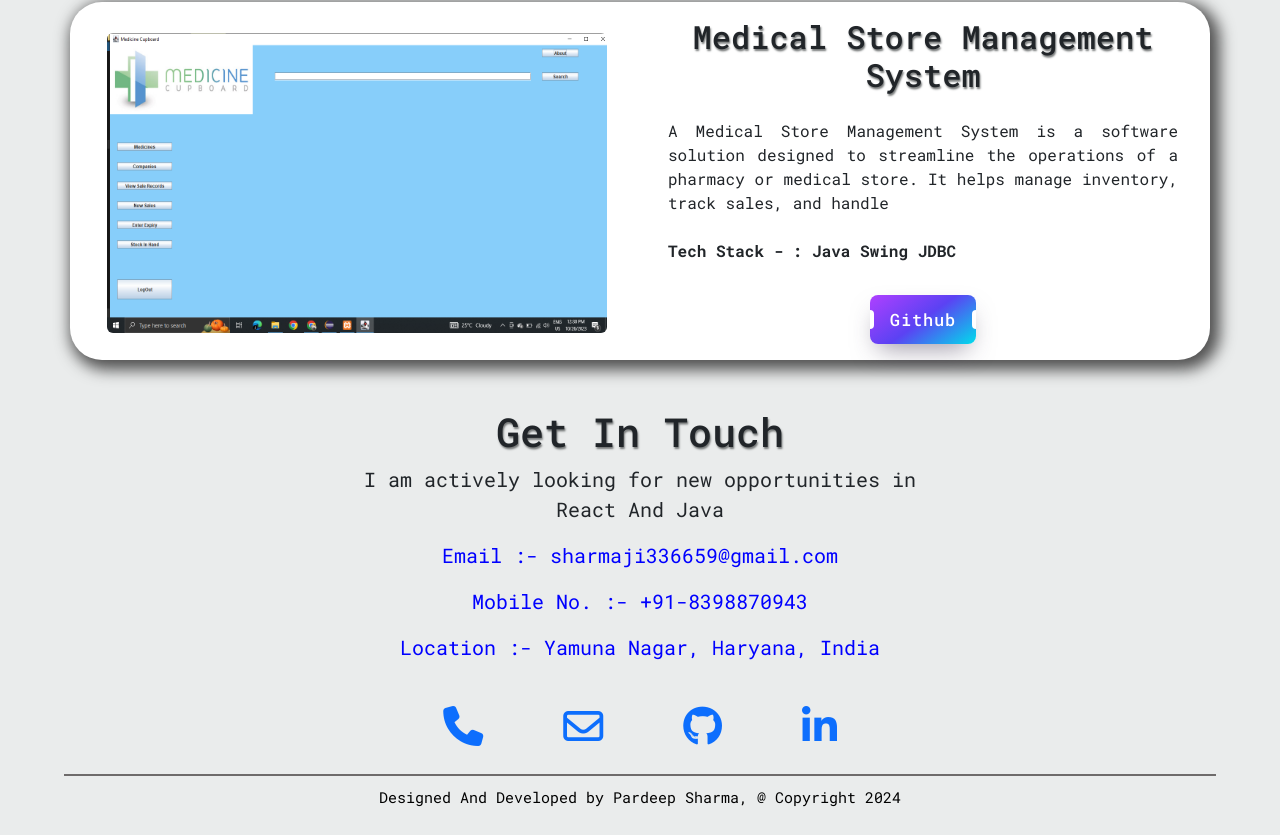
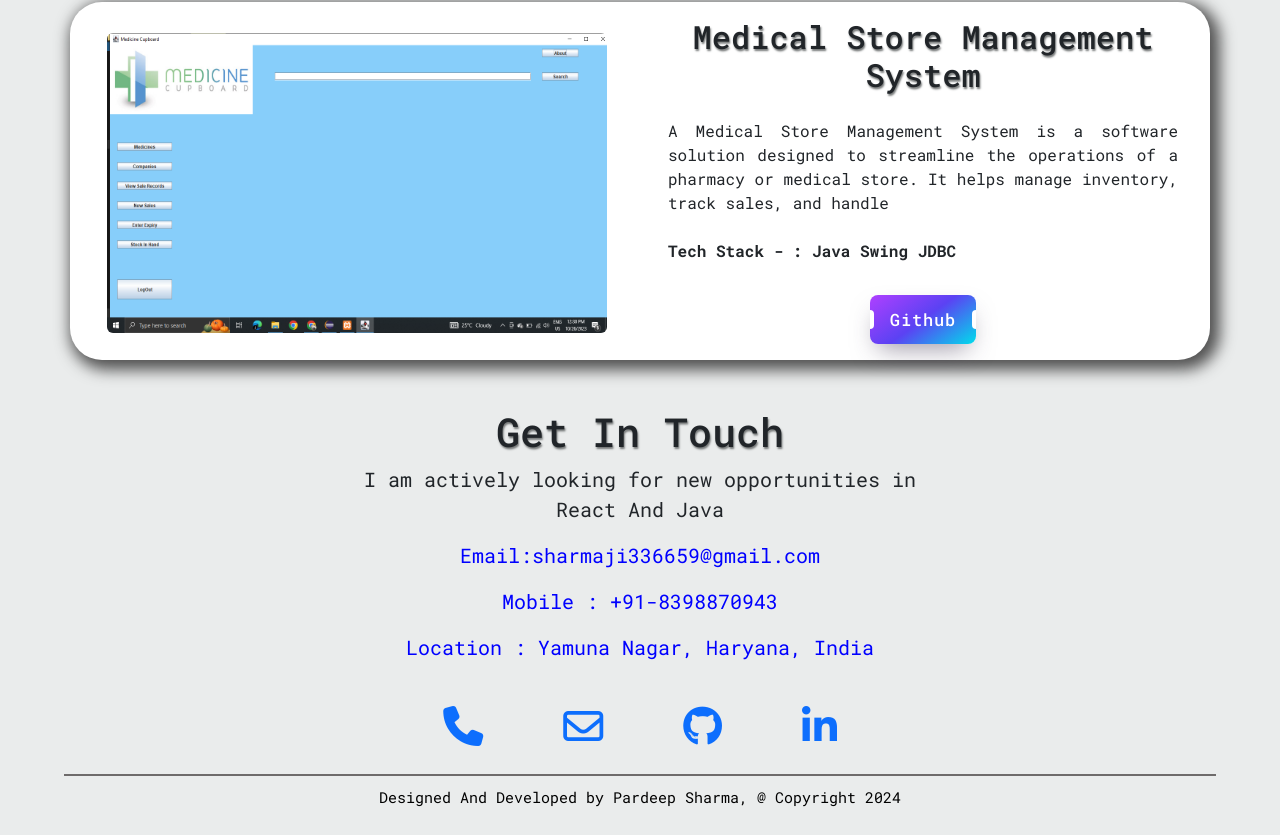
Before and after one commit to Pardeepsharma01/Portfolio, a React (Create React App) app: page / in a window 1280 px wide. Shown: the part 2353-3188 px from the top of the page. Built offline with nearby package versions, Linux system fonts and the light colour scheme; a web font is replaced by a local one.

Commit message:
fix some spacing issue

```diff
--- a/src/Components/Contact/Contact.jsx
+++ b/src/Components/Contact/Contact.jsx
@@ -8,9 +8,9 @@ const Contact = () => {
       <h1>Get In Touch</h1>
 
       <p style={{  lineHeight: ``,fontSize:`20px` }}>I am actively looking for new opportunities in <br/>React And Java</p>
-      <p style={{ color: `blue`, lineHeight: ``,fontSize:`20px` }}>Email :- sharmaji336659@gmail.com</p>
-      <p style={{ color: `blue`, lineHeight: ``,fontSize:`20px` }}>Mobile No. :- +91-8398870943</p>
-      <p style={{ color: `blue`, lineHeight: ``,fontSize:`20px` }}>Location :- Yamuna Nagar, Haryana, India</p>
+      <p style={{ color: `blue`, lineHeight: ``,fontSize:`20px` }}>Email:sharmaji336659@gmail.com</p>
+      <p style={{ color: `blue`, lineHeight: ``,fontSize:`20px` }}>Mobile : +91-8398870943</p>
+      <p style={{ color: `blue`, lineHeight: ``,fontSize:`20px` }}>Location : Yamuna Nagar, Haryana, India</p>
       <div
           className="contactOptions "
         >
```
